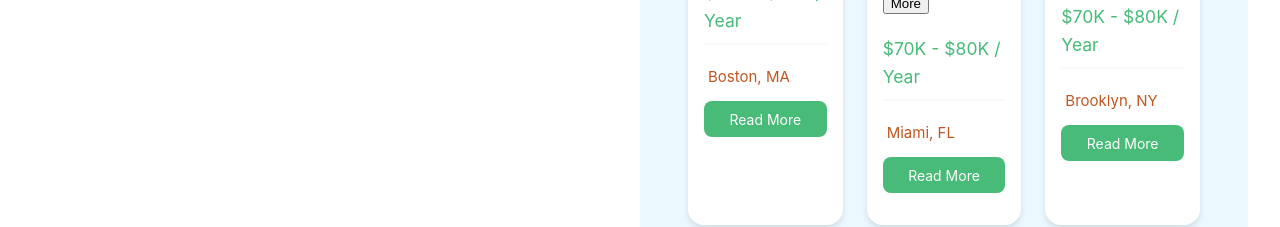
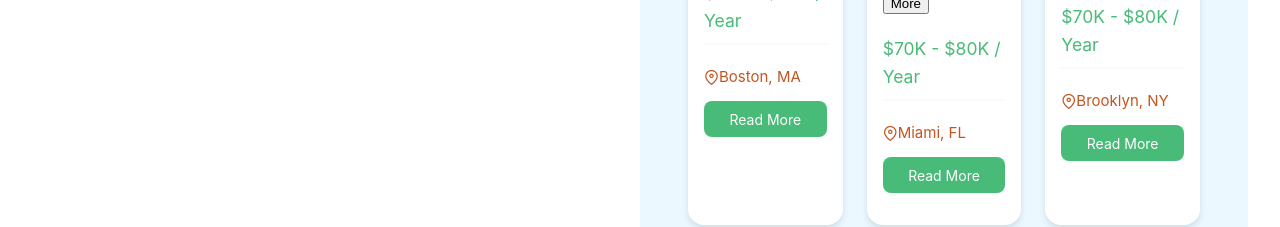
Before and after one commit to ae95caba/my-vue-app, a Vue app: page / in a window 1280 px wide. Shown: the part 897-1124 px from the top of the page. Built offline with nearby package versions, Linux system fonts and the light colour scheme.

Commit message:
feat: :sparkles: use icons library

```diff
--- a/package.json
+++ b/package.json
@@ -9,6 +9,7 @@
     "preview": "vite preview"
   },
   "dependencies": {
+    "primeicons": "^7.0.0",
     "vue": "^3.5.12"
   },
   "devDependencies": {
--- a/src/components/JobListing.vue
+++ b/src/components/JobListing.vue
@@ -37,7 +37,7 @@
 
       <div class="job-details">
         <div class="location">
-          <i class="fa-solid fa-location-dot"></i>
+          <i class="pi pi-map-marker"></i>
           {{ job.location }}
         </div>
         <a :href="`/job/` + job.id" class="read-more-button">Read More</a>
--- a/src/main.js
+++ b/src/main.js
@@ -1,4 +1,6 @@
 import "./assets/main.css";
+
+import "primeicons/primeicons.css";
 
 import { createApp } from "vue";
 import App from "./App.vue";
```
Also changed, not shown: 1 other file (tests, documents, lock files or other folders).
